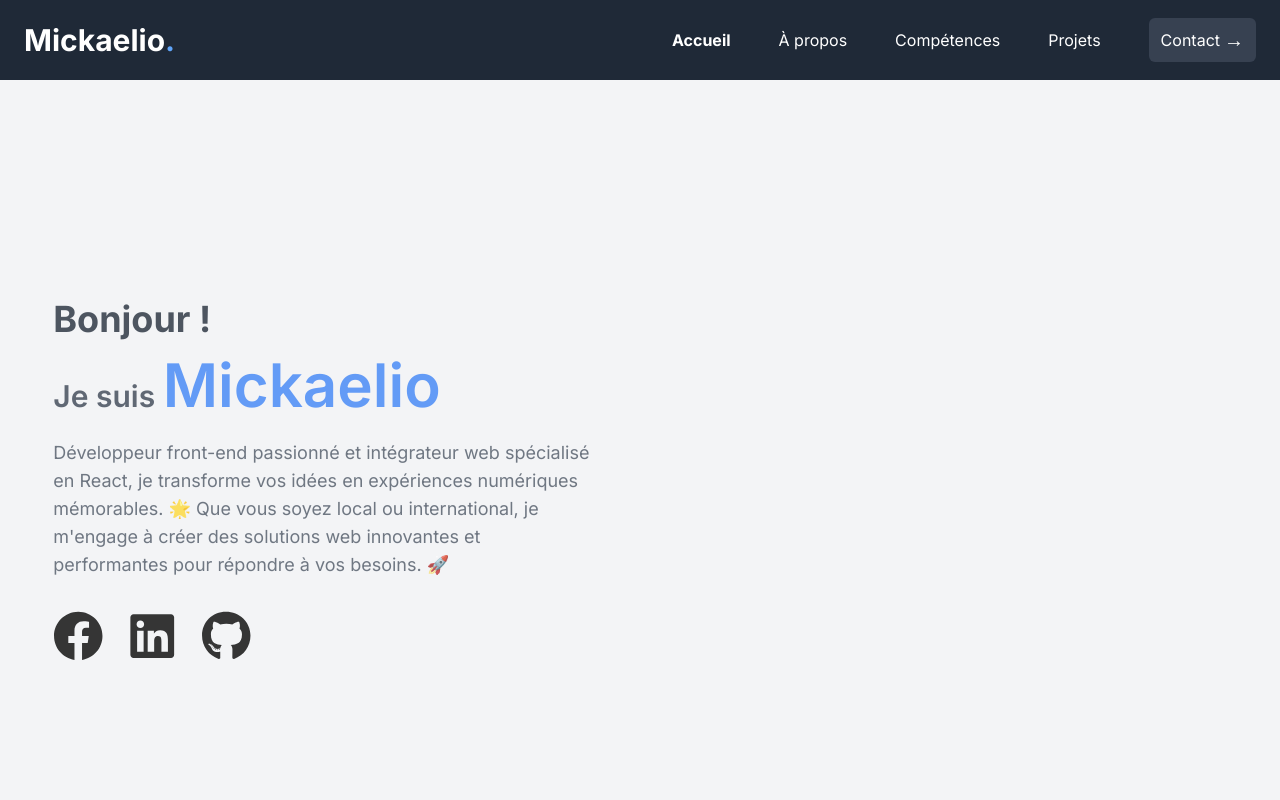
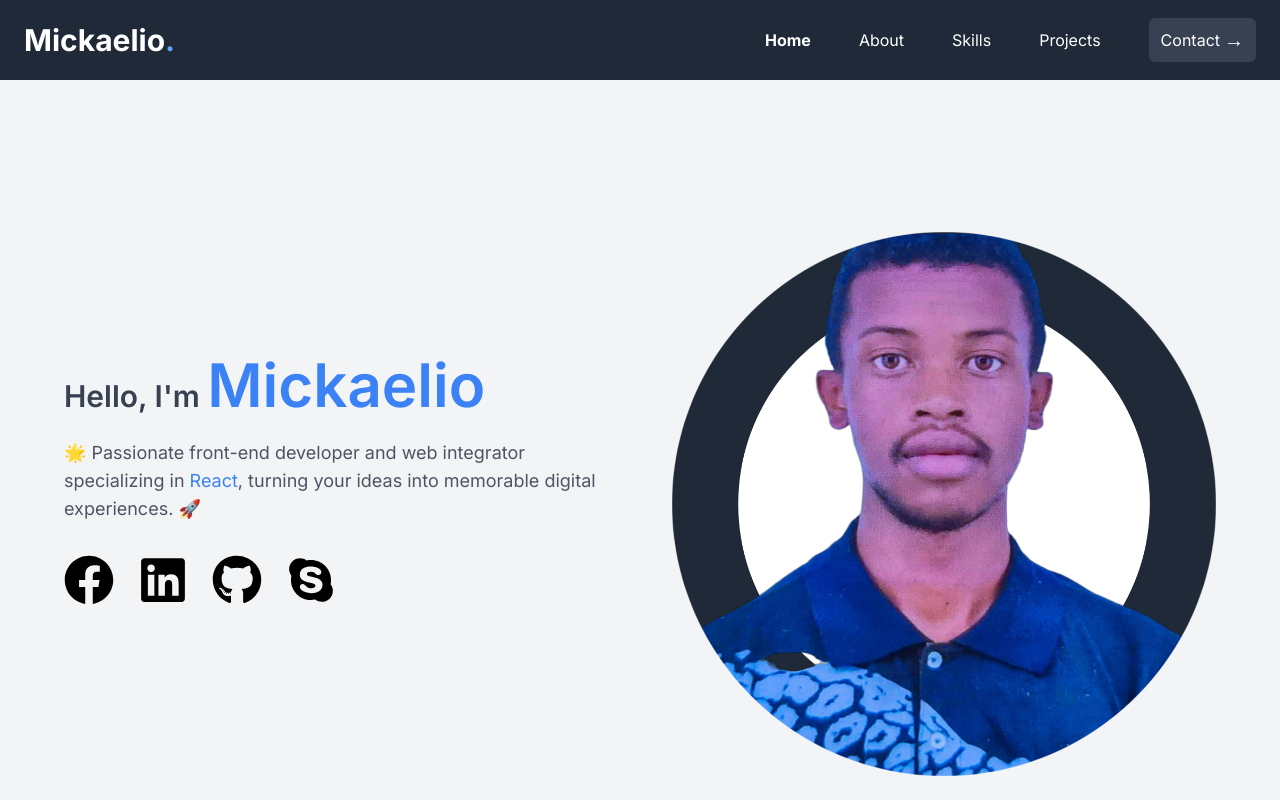
Before and after one commit to tsiheje/NewPortfolio, a Next.js app: page / in a window 1280 px wide. Shown: the top 800 px of the page. Built offline with nearby package versions, Linux system fonts and the light colour scheme.

Commit message:
refact : home

```diff
--- a/src/app/Components/Barnav/page.js
+++ b/src/app/Components/Barnav/page.js
@@ -13,10 +13,10 @@ const Barnav = () => {
   };
 
   const links = [
-    { href: '#home', label: 'Accueil' },
-    { href: '#about', label: 'À propos' },
-    { href: '#skills', label: 'Compétences' },
-    { href: '#projects', label: 'Projets' },
+    { href: '#home', label: 'Home' },
+    { href: '#about', label: 'About' },
+    { href: '#skills', label: 'Skills' },
+    { href: '#projects', label: 'Projects' },
     { href: '#contact', label: 'Contact' },
   ];
 
--- a/src/app/Components/Contact/page.js
+++ b/src/app/Components/Contact/page.js
@@ -23,7 +23,6 @@ const Contact = () => {
     setIsSubmitting(true);
     setSubmitStatus('');
 
-    // Simulate an API call
     setTimeout(() => {
       setSubmitStatus('Votre message a été envoyé avec succès !');
       setIsSubmitting(false);
@@ -78,8 +77,12 @@ const Contact = () => {
             {renderInput('name', 'text', 'Nom')}
             {renderInput('email', 'email', 'Email')}
           </div>
-          {renderInput('subject', 'text', 'Sujet')}
-          {renderTextarea()}
+          <div className='w-full'>
+            {renderInput('subject', 'text', 'Sujet')}
+          </div>
+          <div>
+            {renderTextarea()}
+          </div>
           <button
             type="submit"
             disabled={isSubmitting}
--- a/src/app/Components/Projects/page.js
+++ b/src/app/Components/Projects/page.js
@@ -46,7 +46,7 @@ const Projects = () => {
         <div className="min-h-screen bg-gray-100 lg:px-16" id="projects">
             <div className="flex flex-col gap-8">
                 <h1 className="text-4xl font-bold text-gray-800">Mes projets</h1>
-                <p>
+                <p className="text-lg text-gray-700 leading-relaxed">
                     🌟 Explorez mes projets innovants, où j'applique mes compétences en développement front-end pour créer des solutions web uniques et performantes qui répondent aux besoins des utilisateurs.
                 </p>
                 <div className="flex flex-col items-center justify-center flex-wrap gap-3">
--- a/src/app/Components/Skills/page.js
+++ b/src/app/Components/Skills/page.js
@@ -65,8 +65,8 @@ const Skills = () => {
         <div className="min-h-screen bg-gray-100 lg:px-16" id="skills">
             <div className="flex flex-col gap-8">
                 <h1 className="text-4xl font-bold text-gray-800">Mes compétences</h1>
-                <p>
-                    Fort d'une expérience diversifiée, je maîtrise un large éventail de compétences techniques et créatives qui me permettent de transformer des idées en solutions innovantes.
+                <p className="text-lg text-gray-700 leading-relaxed">
+                    🌟 Fort d'une expérience diversifiée, je maîtrise un large éventail de compétences techniques et créatives qui me permettent de transformer des idées en solutions innovantes.
                 </p>
                 <div className="flex flex-col gap-8">
                     {skillsData.map((skill, index) => (
--- a/src/app/Components/home/page.js
+++ b/src/app/Components/home/page.js
@@ -1,6 +1,7 @@
 import Image from "next/image";
 import { motion } from "framer-motion";
-import { FaFacebook, FaTwitter, FaLinkedin, FaGithub } from "react-icons/fa";
+import { FaFacebook, FaTwitter, FaLinkedin, FaGithub, FaSkype } from "react-icons/fa";
+import sariko from "../../Assets/Images/profile-pic.png";
 
 const socialLinks = [
   {
@@ -18,6 +19,11 @@ const socialLinks = [
     label: "GitHub",
     icon: <FaGithub size={50} />,
   },
+  {
+    href: "https://github.com/tsiheje",
+    label: "Skype",
+    icon: <FaSkype size={50} />,
+  },
 ];
 
 const Homepage = () => {
@@ -29,12 +35,11 @@ const Homepage = () => {
           animate={{ opacity: 1, x: 0 }}
           transition={{ duration: 0.8, ease: "easeOut" }}
         >
-          <h1 className="text-4xl font-bold text-gray-800 mb-4">Bonjour !</h1>
-          <h2 className="text-3xl font-semibold text-gray-700 mb-6">
-            Je suis <span className="text-blue-500 text-6xl">Mickaelio</span>
-          </h2>
+          <h1 className="text-3xl font-semibold text-gray-700 mb-6">
+            Hello, I'm <span className="text-blue-500 text-6xl">Mickaelio</span>
+          </h1>
           <p className="text-lg text-gray-600 mb-8">
-            Développeur front-end passionné et intégrateur web spécialisé en React, je transforme vos idées en expériences numériques mémorables. 🌟 Que vous soyez local ou international, je m'engage à créer des solutions web innovantes et performantes pour répondre à vos besoins. 🚀
+            🌟 Passionate front-end developer and web integrator specializing in <span className="text-blue-500">React</span>, turning your ideas into memorable digital experiences. 🚀
           </p>
           <div className="flex gap-6">
             {socialLinks.map(({ href, label, icon }) => (
@@ -60,12 +65,11 @@ const Homepage = () => {
           transition={{ delay: 0.5, duration: 0.8 }}
         >
           <Image
-            src="/path-to-your-image.jpg"
+            src={sariko}
             alt="Mickaelio"
             layout="responsive"
-            width={160}
-            height={160}
-            className="rounded-full" // Optionnel pour une image ronde
+            width={80}
+            height={80}
           />
         </motion.div>
       </div>
--- a/src/app/page.js
+++ b/src/app/page.js
@@ -16,7 +16,7 @@ export default function Home() {
   useEffect(() => {
     const timer = setTimeout(() => {
       setLoading(false);
-    }, 5000);
+    }, 2700);
     return () => clearTimeout(timer);
   }, []);
 
```
Also changed, not shown: src/app/Assets/Images/profile-pic (3).png (added), src/app/Assets/Images/profile-pic.png (added).
